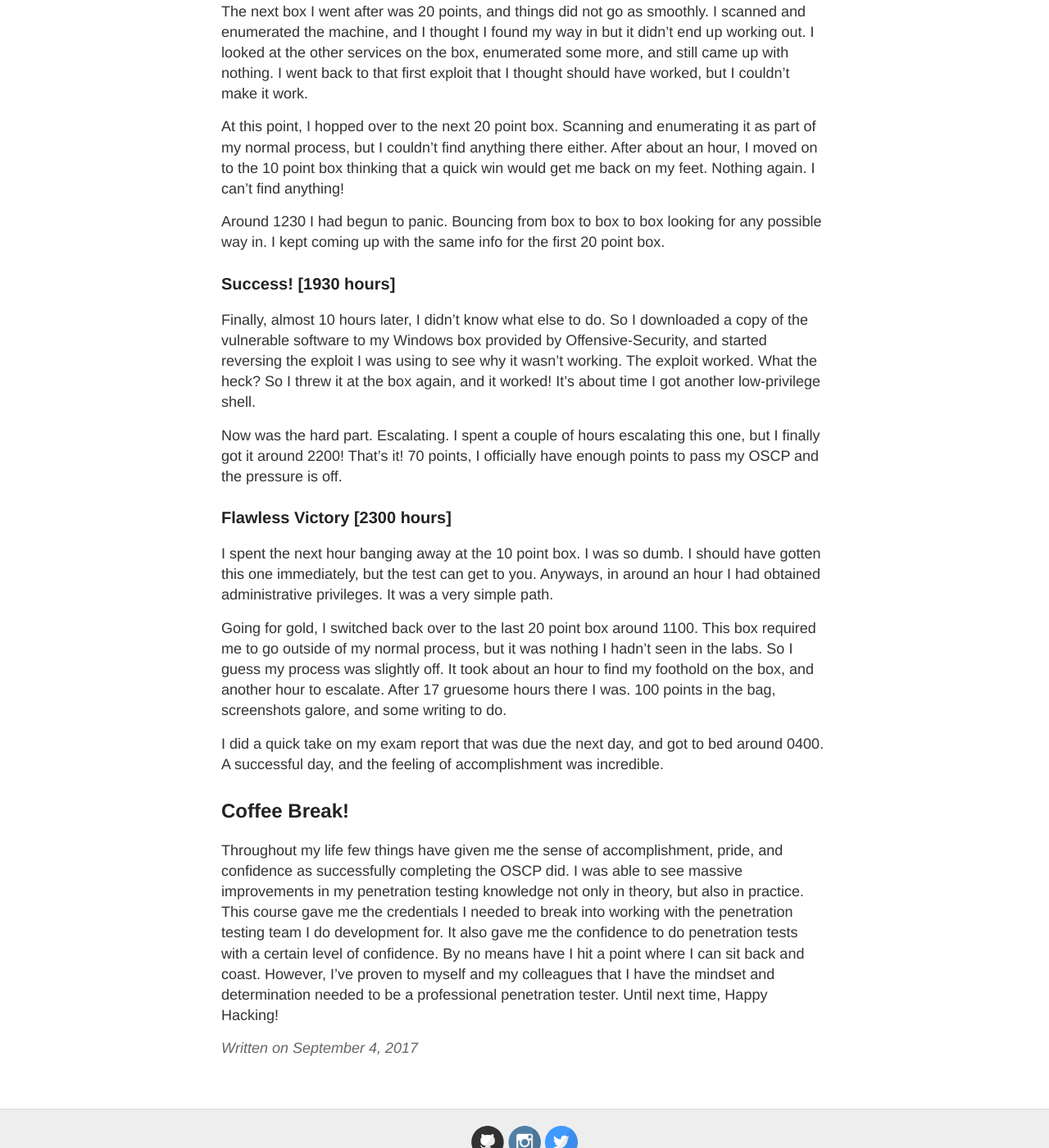
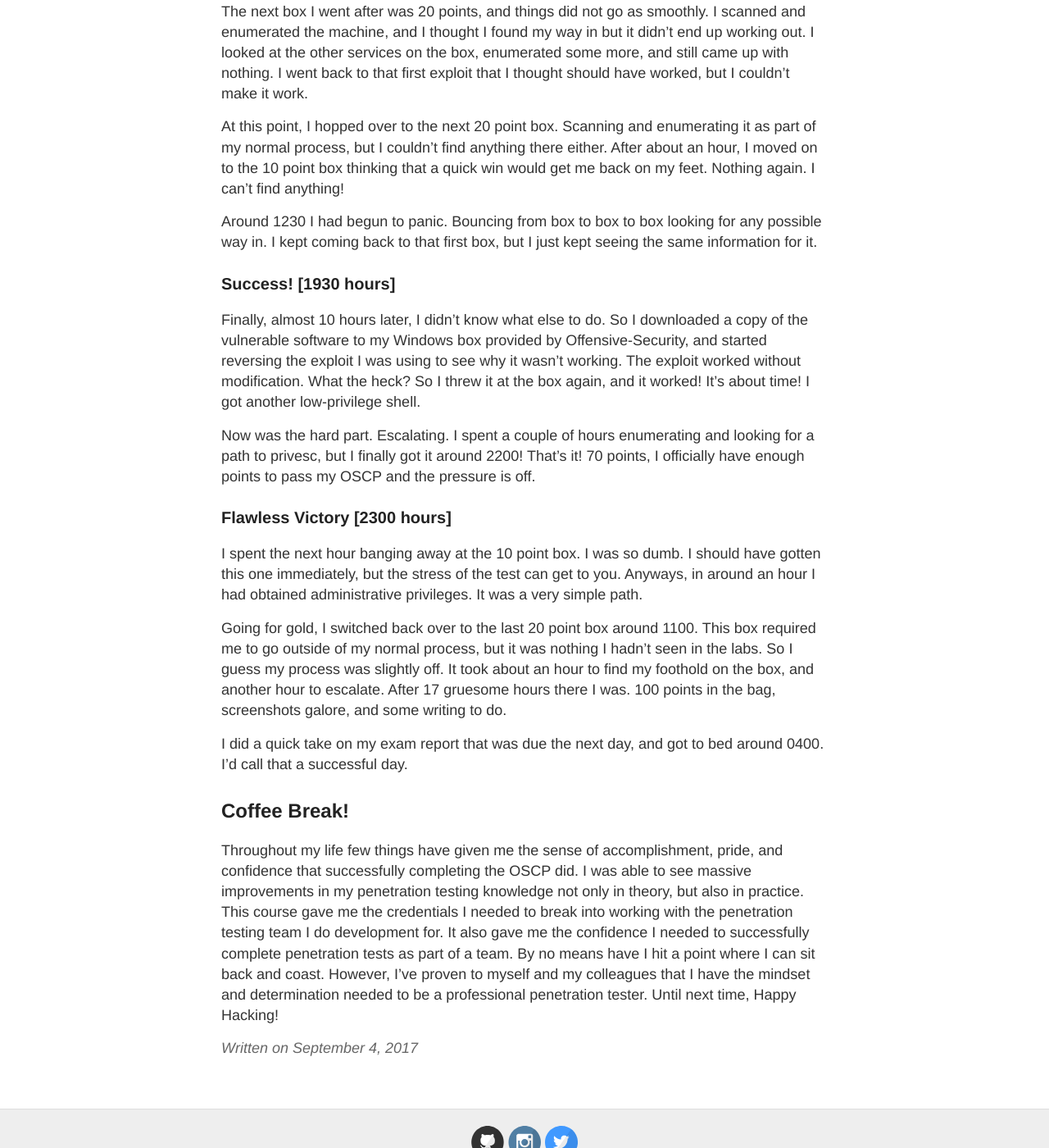
Before and after one commit to coffeegist/coffeegist.github.io, a Jekyll site: the page built from _posts/2017-09-04-my-oscp-experience.md, in a window 1280 px wide and 1400 px high, scrolled down 6666 px. Shown: the whole window at 82% size. Built offline with Jekyll 4.4.1, drawn with Linux system fonts in a browser that asks for light colours; comment, search, counter and statistics services are not loaded.

Commit message:
* Proof read OSCP.

```diff
--- a/_posts/2017-09-04-my-oscp-experience.md
+++ b/_posts/2017-09-04-my-oscp-experience.md
@@ -149,22 +149,22 @@ The next box I went after was 20 points, and things did not go as smoothly. I sc
 
 At this point, I hopped over to the next 20 point box. Scanning and enumerating it as part of my normal process, but I couldn't find anything there either. After about an hour, I moved on to the 10 point box thinking that a quick win would get me back on my feet. Nothing again. I can't find anything!
 
-Around 1230 I had begun to panic. Bouncing from box to box to box looking for any possible way in. I kept coming up with the same info for the first 20 point box.
+Around 1230 I had begun to panic. Bouncing from box to box to box looking for any possible way in. I kept coming back to that first box, but I just kept seeing the same information for it.
 
 ### Success! [1930 hours]
 
-Finally, almost 10 hours later, I didn't know what else to do. So I downloaded a copy of the vulnerable software to my Windows box provided by Offensive-Security, and started reversing the exploit I was using to see why it wasn't working. The exploit worked. What the heck? So I threw it at the box again, and it worked! It's about time I got another low-privilege shell.
+Finally, almost 10 hours later, I didn't know what else to do. So I downloaded a copy of the vulnerable software to my Windows box provided by Offensive-Security, and started reversing the exploit I was using to see why it wasn't working. The exploit worked without modification. What the heck? So I threw it at the box again, and it worked! It's about time! I got another low-privilege shell.
 
-Now was the hard part. Escalating. I spent a couple of hours escalating this one, but I finally got it around 2200! That's it! 70 points, I officially have enough points to pass my OSCP and the pressure is off.
+Now was the hard part. Escalating. I spent a couple of hours enumerating and looking for a path to privesc, but I finally got it around 2200! That's it! 70 points, I officially have enough points to pass my OSCP and the pressure is off.
 
 ### Flawless Victory [2300 hours]
 
-I spent the next hour banging away at the 10 point box. I was so dumb. I should have gotten this one immediately, but the test can get to you. Anyways, in around an hour I had obtained administrative privileges. It was a very simple path.
+I spent the next hour banging away at the 10 point box. I was so dumb. I should have gotten this one immediately, but the stress of the test can get to you. Anyways, in around an hour I had obtained administrative privileges. It was a very simple path.
 
 Going for gold, I switched back over to the last 20 point box around 1100. This box required me to go outside of my normal process, but it was nothing I hadn't seen in the labs. So I guess my process was slightly off. It took about an hour to find my foothold on the box, and another hour to escalate. After 17 gruesome hours there I was. 100 points in the bag, screenshots galore, and some writing to do.
 
-I did a quick take on my exam report that was due the next day, and got to bed around 0400. A successful day, and the feeling of accomplishment was incredible.
+I did a quick take on my exam report that was due the next day, and got to bed around 0400. I'd call that a successful day.
 
 ## Coffee Break!
 
-Throughout my life few things have given me the sense of accomplishment, pride, and confidence as successfully completing the OSCP did. I was able to see massive improvements in my penetration testing knowledge not only in theory, but also in practice. This course gave me the credentials I needed to break into working with the penetration testing team I do development for. It also gave me the confidence to do penetration tests with a certain level of confidence. By no means have I hit a point where I can sit back and coast. However, I've proven to myself and my colleagues that I have the mindset and determination needed to be a professional penetration tester. Until next time, Happy Hacking!
+Throughout my life few things have given me the sense of accomplishment, pride, and confidence that successfully completing the OSCP did. I was able to see massive improvements in my penetration testing knowledge not only in theory, but also in practice. This course gave me the credentials I needed to break into working with the penetration testing team I do development for. It also gave me the confidence I needed to successfully complete penetration tests as part of a team. By no means have I hit a point where I can sit back and coast. However, I've proven to myself and my colleagues that I have the mindset and determination needed to be a professional penetration tester. Until next time, Happy Hacking!
```
